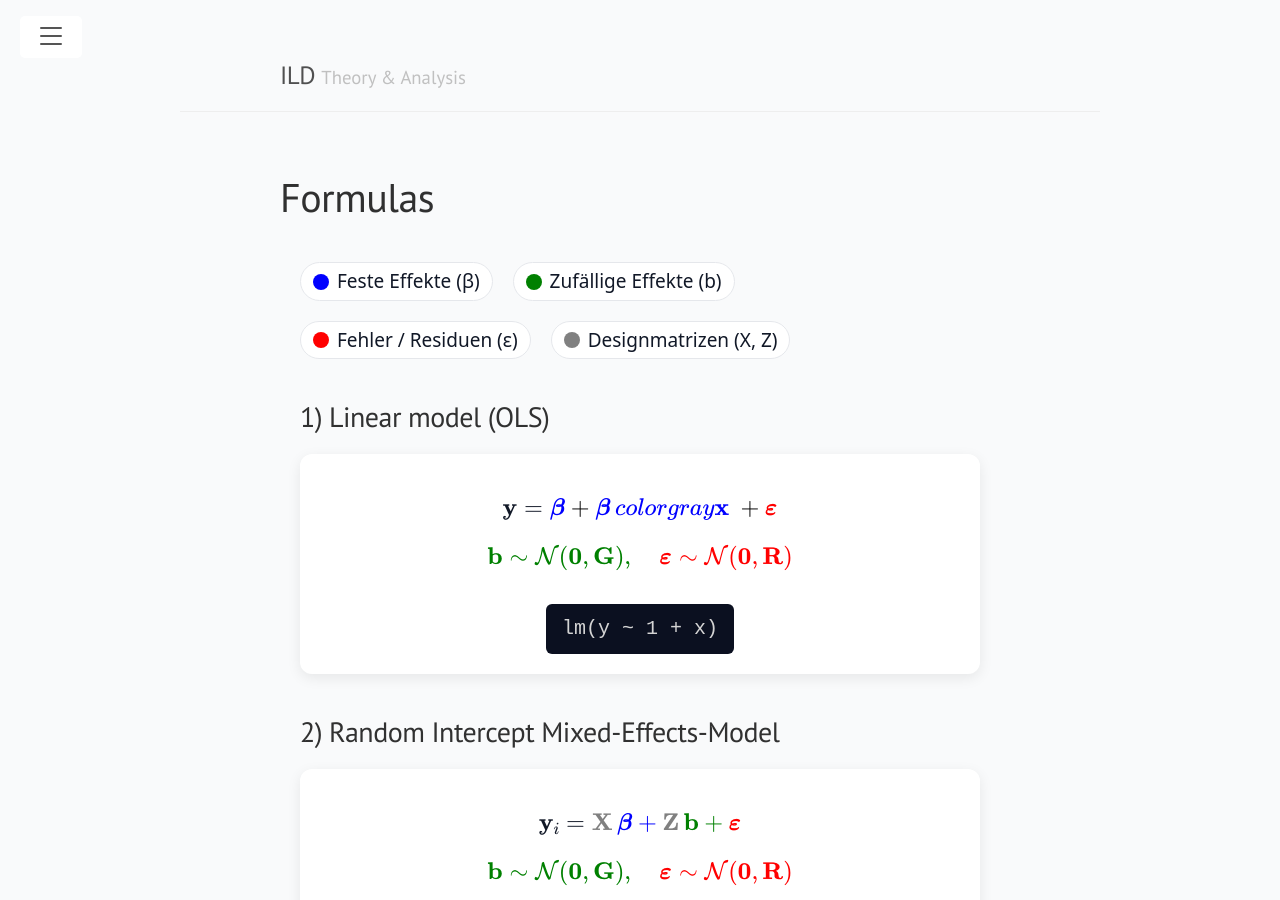
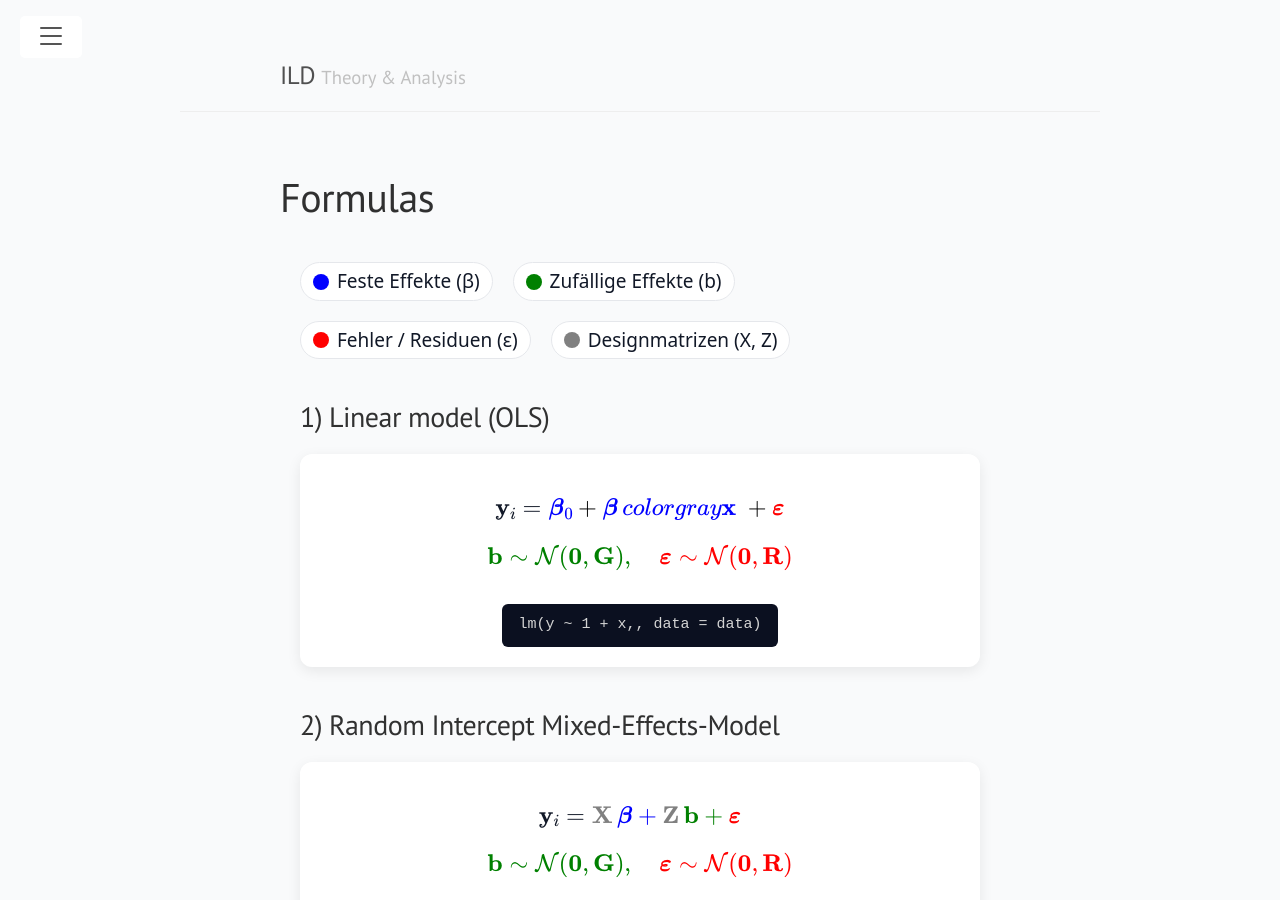
Before and after one commit to lennartseizer/ild, a Jekyll site: the page built from 9.html, in a window 1280 px wide and 900 px high. Built offline with Jekyll 4.4.1, drawn with Linux system fonts in a browser that asks for light colours.

Commit message:
Update 9.html

```diff
--- a/9.html
+++ b/9.html
@@ -97,8 +97,8 @@ title: Formulas
     <h2>1) Linear model (OLS)</h2>
     <div class="card">
       $$
-      \mathbf y
-      = \color{blue}{\boldsymbol\beta}
+      \mathbf{y}_{i}
+      = \color{blue}{\boldsymbol{\beta}_{0}}
       \color{black}+ \color{blue}{\boldsymbol\beta}\,color{gray}{\mathbf x}\
       \color{black}+ \color{red}{\boldsymbol\varepsilon}
       $$
@@ -107,7 +107,9 @@ title: Formulas
       \color{red}{\boldsymbol\varepsilon} \sim \mathcal N(\mathbf 0,\mathbf R)
       $$
       <center>
-      <div class="code">lm(y ~ 1 + x)</div>
+      <div class="code" style="font-size: 15px";>
+        lm(y ~ 1 + x,, data = data)
+      </div>
       </center>
     </div>
 
```
